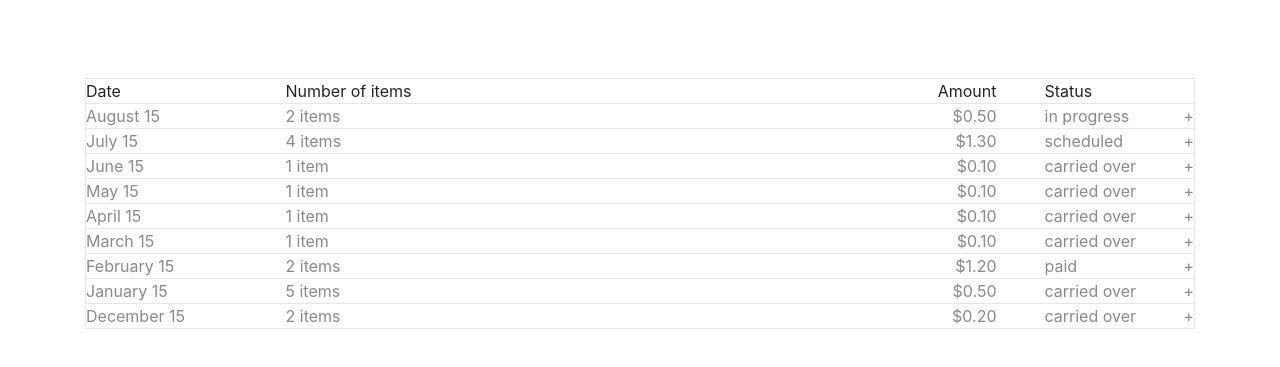
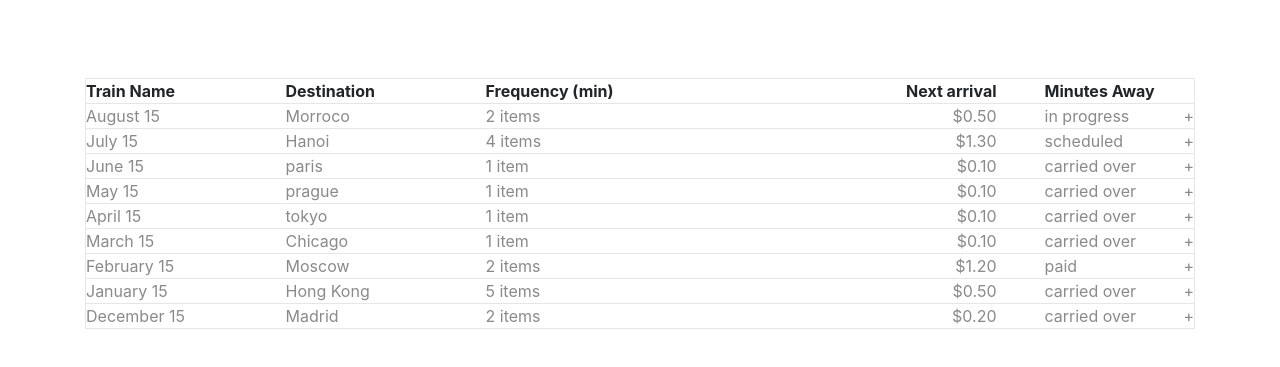
Before and after one commit to Mario-cyber/Train-Scheduler, a plain HTML site: page index.html in a window 1280 px wide. Shown: the part 205-572 px from the top of the page. Drawn offline with nearby package versions, Linux system fonts and the light colour scheme.

Commit message:
Headers fixed, Clumn added
Table head filled with appropiate items, table column added.

```diff
--- a/index.html
+++ b/index.html
@@ -31,15 +31,17 @@
         <table class="table-expand">
             <thead>
                 <tr class="table-expand-row">
-                    <th width="200">Date</th>
-                    <th>Number of items</th>
-                    <th class="text-right" width="150">Amount</th>
-                    <th width="150">Status</th>
+                    <th width="200"><b>Train Name</b></th>
+                    <th width="200"><b>Destination</b></th>
+                    <th><b>Frequency (min)</b></th>
+                    <th class="text-right" width="150"><b>Next arrival</b></th>
+                    <th width="150"><b>Minutes Away</b></th>
                 </tr>
             </thead>
             <tbody>
                 <tr class="table-expand-row" data-open-details>
                     <td>August 15</td>
+                    <td>Morroco</td>
                     <td>2 items</td>
                     <td class="text-right">$0.50</td>
                     <td>in progress <span class="expand-icon"></span></td>
@@ -58,6 +60,7 @@
 
                 <tr class="table-expand-row" data-open-details>
                     <td>July 15</td>
+                    <td>Hanoi</td>
                     <td>4 items</td>
                     <td class="text-right">$1.30</td>
                     <td>scheduled <span class="expand-icon"></span></td>
@@ -77,6 +80,7 @@
 
                 <tr class="table-expand-row" data-open-details>
                     <td>June 15</td>
+                    <td>paris</td>
                     <td>1 item</td>
                     <td class="text-right">$0.10</td>
                     <td>carried over <span class="expand-icon"></span></td>
@@ -96,6 +100,7 @@
 
                 <tr class="table-expand-row" data-open-details>
                     <td>May 15</td>
+                    <td>prague</td>
                     <td>1 item</td>
                     <td class="text-right">$0.10</td>
                     <td>carried over <span class="expand-icon"></span></td>
@@ -115,6 +120,7 @@
 
                 <tr class="table-expand-row" data-open-details>
                     <td>April 15</td>
+                    <td>tokyo</td>
                     <td>1 item</td>
                     <td class="text-right">$0.10</td>
                     <td>carried over <span class="expand-icon"></span></td>
@@ -134,6 +140,7 @@
 
                 <tr class="table-expand-row" data-open-details>
                     <td>March 15</td>
+                    <td>Chicago</td>
                     <td>1 item</td>
                     <td class="text-right">$0.10</td>
                     <td>carried over <span class="expand-icon"></span></td>
@@ -153,6 +160,7 @@
 
                 <tr class="table-expand-row" data-open-details>
                     <td>February 15</td>
+                    <td>Moscow</td>
                     <td>2 items</td>
                     <td class="text-right">$1.20</td>
                     <td>paid <span class="expand-icon"></span></td>
@@ -172,6 +180,7 @@
 
                 <tr class="table-expand-row" data-open-details>
                     <td>January 15</td>
+                    <td>Hong Kong</td>
                     <td>5 items</td>
                     <td class="text-right">$0.50</td>
                     <td>carried over <span class="expand-icon"></span></td>
@@ -191,6 +200,7 @@
 
                 <tr class="table-expand-row" data-open-details>
                     <td>December 15</td>
+                    <td>Madrid</td>
                     <td>2 items</td>
                     <td class="text-right">$0.20</td>
                     <td>carried over <span class="expand-icon"></span></td>
```
